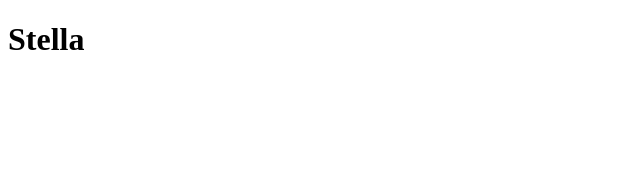
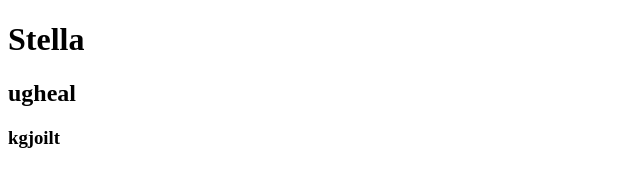
Before and after one commit to yerkinovaaa/slide, a plain HTML site: page index.html in a window 1280 px wide. Shown: the whole page, without its empty margins (0-640 px from the left). Drawn offline with Linux system fonts and the light colour scheme.

Commit message:
initialcommit

```diff
--- a/index.html
+++ b/index.html
@@ -10,6 +10,8 @@
 
 <body>
     <h1>Stella</h1>
+    <h2>ugheal</h2>
+    <h3>kgjoilt</h3>
 </body>
 
 </html>
```
